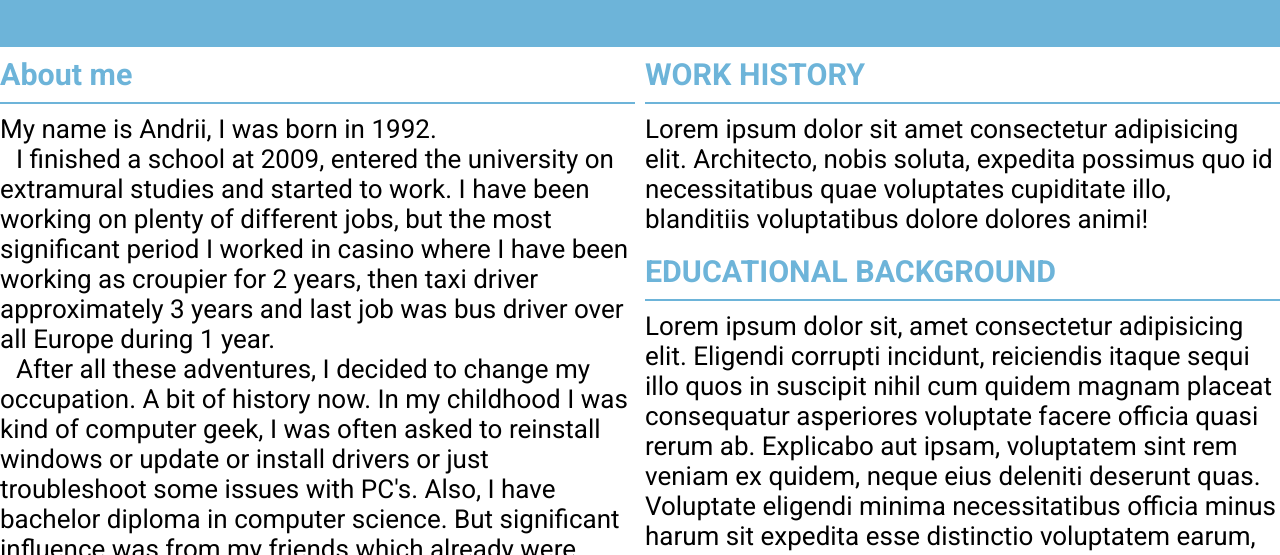
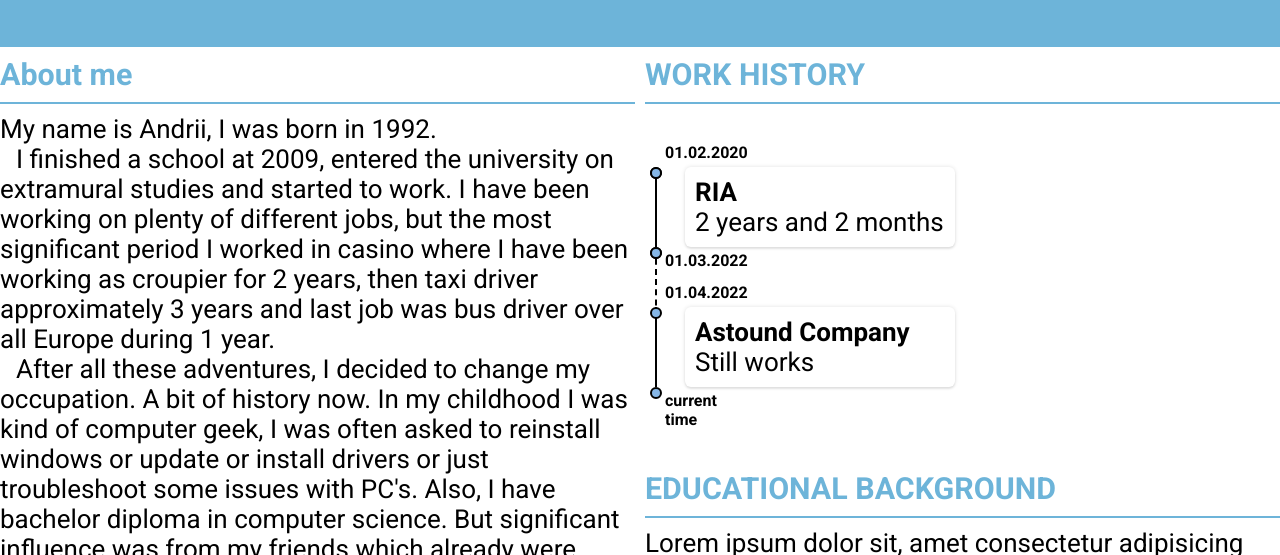
Before and after one commit to andrii-vovnenko/my-cv, a website built with Vite: page index.html in a window 1280 px wide. Shown: the part 245-800 px from the top of the page. Built offline with nearby package versions, Linux system fonts and the light colour scheme.

Commit message:
Add timeline

```diff
--- a/css/styles.css
+++ b/css/styles.css
@@ -99,6 +99,86 @@ p:not(:first-child) {
   padding: 2px;
 }
 
+/* timeline start */
+.timeline {
+  margin: 10% 0;
+}
+.timeline__list {
+  list-style: none;
+  position: relative;
+  margin-left: -30px;
+}
+.timeline__list::before {
+  content: '';
+  width: 1px;
+  height: 100%;
+  position: absolute;
+  border-left: 2px dashed #000;
+}
+.timeline__row {
+  position: relative;
+  margin-left: 30px;
+  padding: 10px;
+  border-radius: 6px;
+  width: 250px;
+  box-shadow: 0 0 4px rgba(0, 0, 0, 0.12), 0 2px 2px rgba(0, 0, 0, 0.08);
+}
+.timeline__row:not(:first-child) {
+  margin-top: 60px;
+}
+.timeline__row > span {
+  width: 2px;
+  height: 100%;
+  background: #000;
+  left: -30px;
+  top: 0;
+  position: absolute;
+}
+.timeline__row > span::before {
+  content: '';
+  width: 8px;
+  height: 8px;
+  border-radius: 50%;
+  border: 2px solid #000;
+  position: absolute;
+  background: #86b7e7;
+  left: -5px;
+  top: 0;
+}
+.timeline__row > span::after {
+  content: '';
+  width: 8px;
+  height: 8px;
+  border-radius: 50%;
+  border: 2px solid #000;
+  position: absolute;
+  background: #86b7e7;
+  left: -5px;
+  top: 0;
+}
+.timeline__row > span::after {
+  top: 100%;
+}
+.timeline__title {
+  font-weight: 600;
+}
+
+.timeline__date {
+  height: 100%;
+}
+.timeline__date > span {
+  position: absolute;
+  font-size: 16px;
+  left: 10px;
+  font-weight: bold;
+}
+.timeline__date > span:first-child {
+  top: -30%;
+}
+.timeline__date > span:last-child {
+  top: 105%;
+}
+/* timeline end */
 @media (max-width: 960px) {
   header {
     flex-wrap: wrap;
--- a/index.html
+++ b/index.html
@@ -73,7 +73,7 @@
             I was often asked to reinstall windows or update or install drivers or just troubleshoot some issues with PC's.
             Also, I have bachelor diploma in computer science. But significant influence was from my friends which already were working as developers.
             And they suggested me to try. At that moment I had some saving and passive incoming, so I decided to accept this challenge.
-            In June 2020 I started course in Vinnitsya IT academy, it is quite recognizable course in city where I lived.
+            In June 2019 I started course in Vinnitsya IT academy, it is quite recognizable course in city where I lived.
             So we started from base knowledge how computer and network work, then was C programming language for 3 months,
             in order to finish first stage I was asked to write game "Kalah" with C language and I successfully did it.
             Then I had to chose which way I want learn next.
@@ -137,7 +137,31 @@
     <div class="section">
       <h3>WORK HISTORY</h3>
       <div class="divider"></div>
-      Lorem ipsum dolor sit amet consectetur adipisicing elit. Architecto, nobis soluta, expedita possimus quo id necessitatibus quae voluptates cupiditate illo, blanditiis voluptatibus dolore dolores animi!
+      <div class="timeline">
+        <ul class="timeline__list">
+          <li class="timeline__row">
+            <span></span>
+            <div>
+              <div class="timeline__title">RIA</div>
+              <div>2 years and 2 months</div>
+            </div>
+            <span class="timeline__date">
+              <span>01.02.2020</span>
+              <span>01.03.2022</span>
+            </span>
+          </li>
+          <li class="timeline__row">
+            <div>
+              <div class="timeline__title">Astound Company</div>
+              <div>Still works</div>
+            </div>
+            <span class="timeline__date">
+              <span>01.04.2022</span>
+              <span>current time</span>
+            </span>
+          </li>
+        </ul>
+      </div>
     </div>
     <div class="section">
       <h3>EDUCATIONAL BACKGROUND</h3>
```
